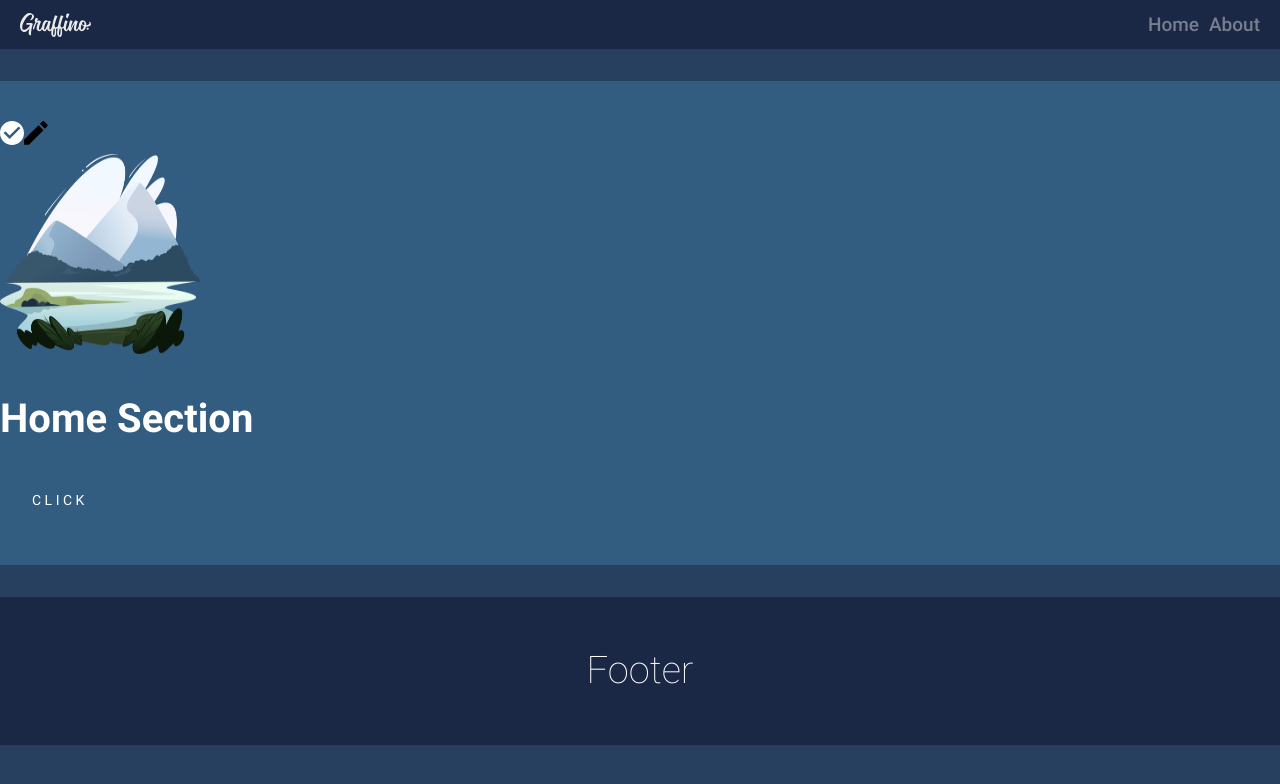
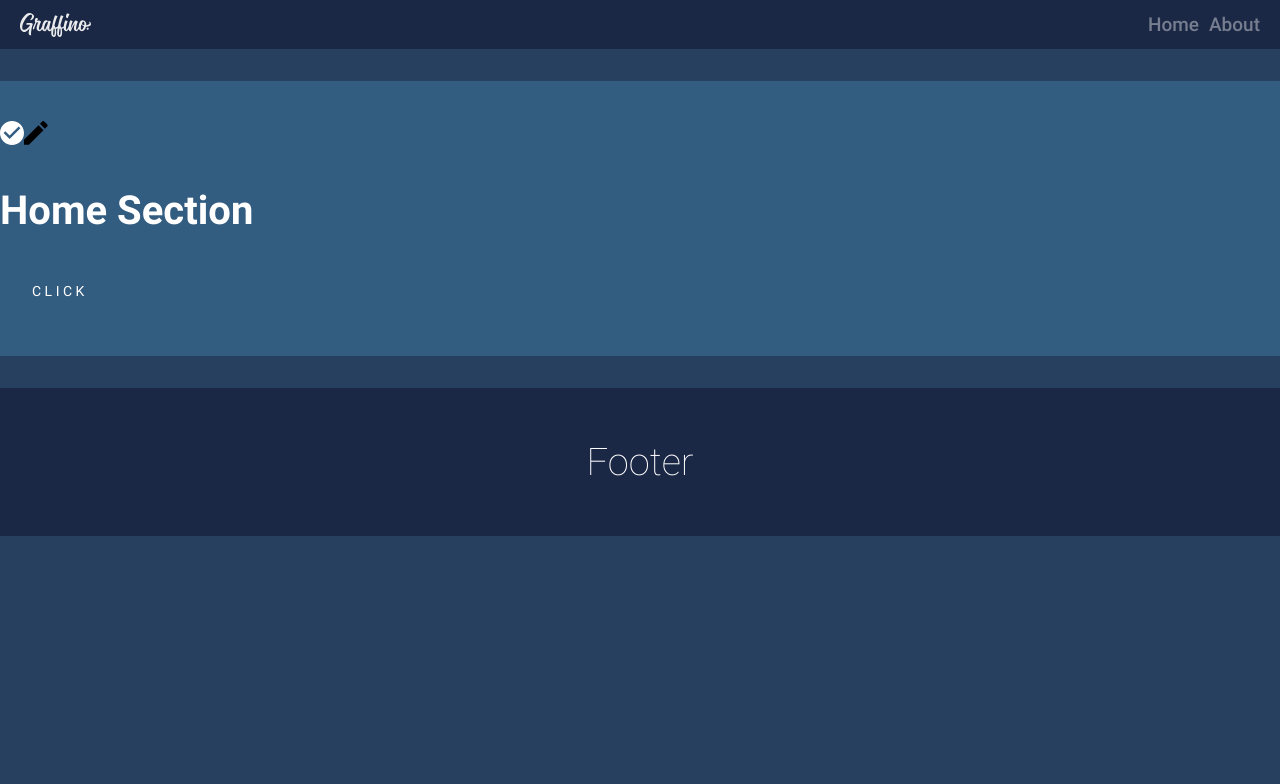
Before and after one commit to oancea-ilie/react-scss-typescript-template, a React (Create React App) app: page / in a window 1280 px wide. Shown: the top 784 px of the page. Built offline with nearby package versions, Linux system fonts and the light colour scheme.

Commit message:
fix: clean

```diff
--- a/src/App.tsx
+++ b/src/App.tsx
@@ -8,10 +8,10 @@ import useTheme from './hooks/useTheme';
 
 function App() {
   // eslint-disable-next-line no-console
-  // console.log('source map enabled in development mode');
-  // const yourEnvVariable = process.env.REACT_APP_YOUR_ENV_VARIABLE;
+  console.log('source map enabled in development mode');
+  const yourEnvVariable = process.env.REACT_APP_YOUR_ENV_VARIABLE;
   // eslint-disable-next-line no-console
-  // console.log(yourEnvVariable)
+  console.log(yourEnvVariable);
 
   const { mode } = useTheme();
 
--- a/src/components/pages/about/About.tsx
+++ b/src/components/pages/about/About.tsx
@@ -3,11 +3,11 @@ import { classes } from '@utils/classes';
 import css from './about.module.scss';
 
 function About() {
-  // const { about } = css;
+  const { about } = css;
 
   return (
     <section className="section">
-      <div>
+      <div className={classes(about)}>
         <h1>About Section</h1>
         <Button>Click</Button>
       </div>
--- a/src/components/pages/home/Home.tsx
+++ b/src/components/pages/home/Home.tsx
@@ -4,25 +4,14 @@ import Button from '@components/common/Button';
 import { classes } from '@utils/classes';
 import { ReactComponent as Check } from '@icons/check.svg';
 import edit from '@icons/edit.svg';
-import mountain from '@images/mountain.png';
 import css from './home.module.scss';
 
 function Home() {
-  console.log(css);
   return (
     <section className={classes('section')}>
-      <div className={classes(css.home)}>
+      <div className={classes(css.home__home_container)}>
         <Check color="white" width={24} height={24} />
         <img src={edit} alt="edit" width={24} height={24} />
-        <div>
-          <img
-            className="h_responsive_image"
-            src={mountain}
-            alt="edit"
-            width={200}
-            height={200}
-          />
-        </div>
         <h1 className={classes('h1', 'h_font_extralight')}>Home Section</h1>
         <Button>Click</Button>
       </div>
--- a/src/components/pages/home/home.module.scss
+++ b/src/components/pages/home/home.module.scss
@@ -6,6 +6,7 @@
   animation-timing-function: ease-in-out;
 
   &__home-container {
+    padding: rem(10px);
     background-color: $argentinian-blue;
   }
 
```
